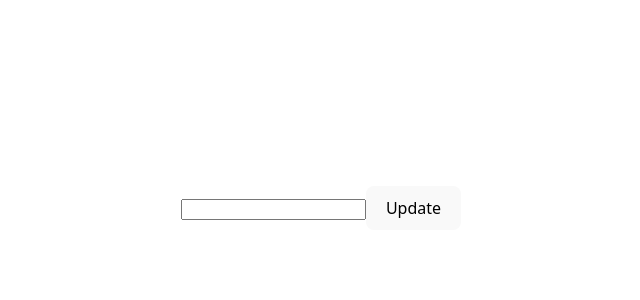
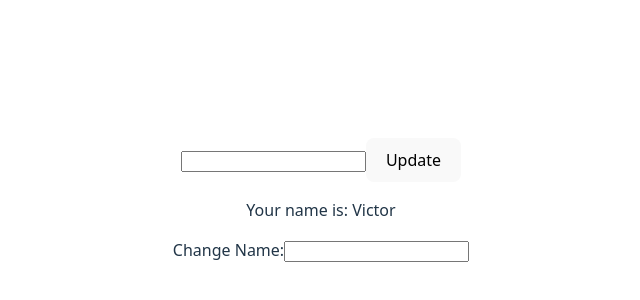
Before and after one commit to Thorugoh/web-pocs, a React (Vite) app in the folder react-19.2-features/: page / in a window 1280 px wide. Shown: the part 192-492 px from the top of the page, without its empty margins (319-959 px from the left). Built offline with nearby package versions, Linux system fonts and the light colour scheme.

Commit message:
useOptimistic

```diff
--- a/react-19.2-features/src/App.tsx
+++ b/react-19.2-features/src/App.tsx
@@ -1,10 +1,12 @@
 import './App.css'
+import { ChangeName } from './ChangeNameOptimistic'
 import { UpdateName } from './UpdateName'
 
 function App() {
   return (
     <>
       <UpdateName />
+      <ChangeName currentName={"Victor"} onUpdateName={(name) => console.log(name)} />
     </>
   )
 }
--- /dev/null
+++ b/react-19.2-features/src/ChangeNameOptimistic.tsx
@@ -0,0 +1,34 @@
+import { useOptimistic } from "react";
+
+async function updateName(name: string): Promise<string | null> {
+  return new Promise((resolve) => {
+    setTimeout(() => {
+        resolve(name);
+    }, 5000);
+  });
+}
+
+export function ChangeName({currentName, onUpdateName}) {
+  const [optimisticName, setOptimisticName] = useOptimistic(currentName);
+
+  const submitAction = async formData => {
+    const newName = formData.get("name");
+    setOptimisticName(newName);
+    const updatedName = await updateName(newName);
+    onUpdateName(updatedName);
+  };
+
+  return (
+    <form action={submitAction}>
+      <p>Your name is: {optimisticName}</p>
+      <p>
+        <label>Change Name:</label>
+        <input
+          type="text"
+          name="name"
+          disabled={currentName !== optimisticName}
+        />
+      </p>
+    </form>
+  );
+}
--- a/react-19.2-features/src/UpdateName.tsx
+++ b/react-19.2-features/src/UpdateName.tsx
@@ -6,11 +6,6 @@ async function updateName(name: string): Promise<string | null> {
         resolve(null);
     }, 5000);
   });
-}
-
-function redirect(path: string) {
-  console.log(`Redirecting to: ${path}`);
-  // In a real application, you would use a router here, e.g., navigate(path)
 }
 
 
```
